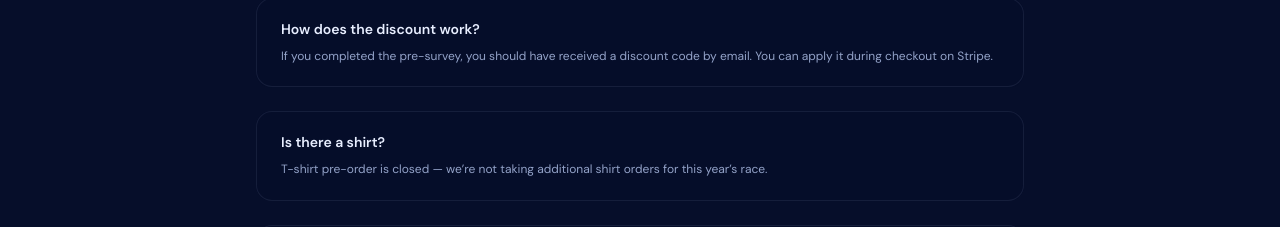
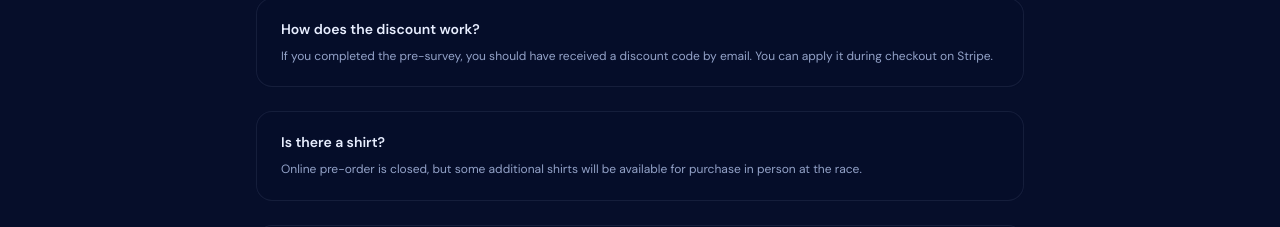
Before and after one commit to bbutler522/bluemoon-5miler, a Next.js app: page / in a window 1280 px wide. Shown: the part 3740-3967 px from the top of the page. Built offline with nearby package versions, Linux system fonts and the light colour scheme; no server answers; a web font is replaced by a local one.

Commit message:
update shirt faq

```diff
--- a/app/page.tsx
+++ b/app/page.tsx
@@ -231,7 +231,7 @@ export default function HomePage() {
               },
               {
                 q: 'Is there a shirt?',
-                a: 'T-shirt pre-order is closed — we’re not taking additional shirt orders for this year’s race.',
+                a: 'Online pre-order is closed, but some additional shirts will be available for purchase in person at the race.',
               },
               {
                 q: 'What’s at the finish?',
```
